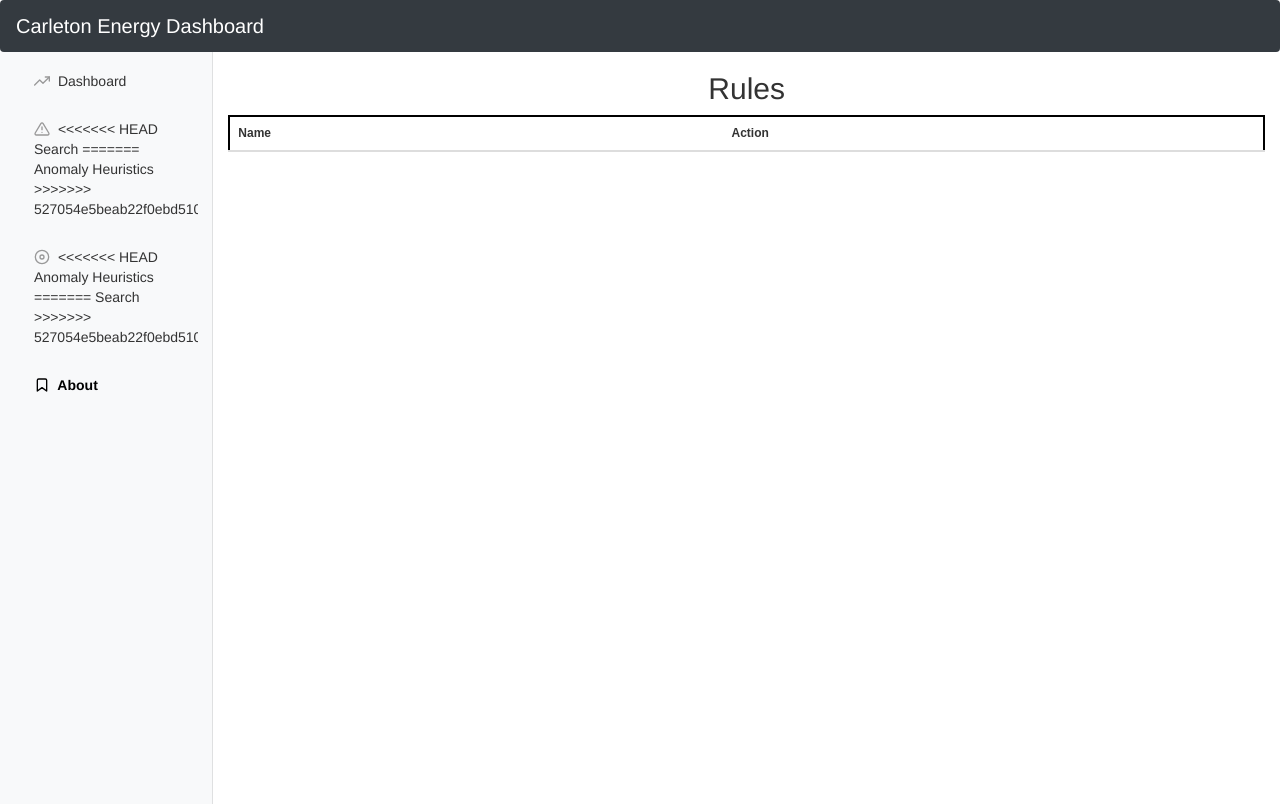
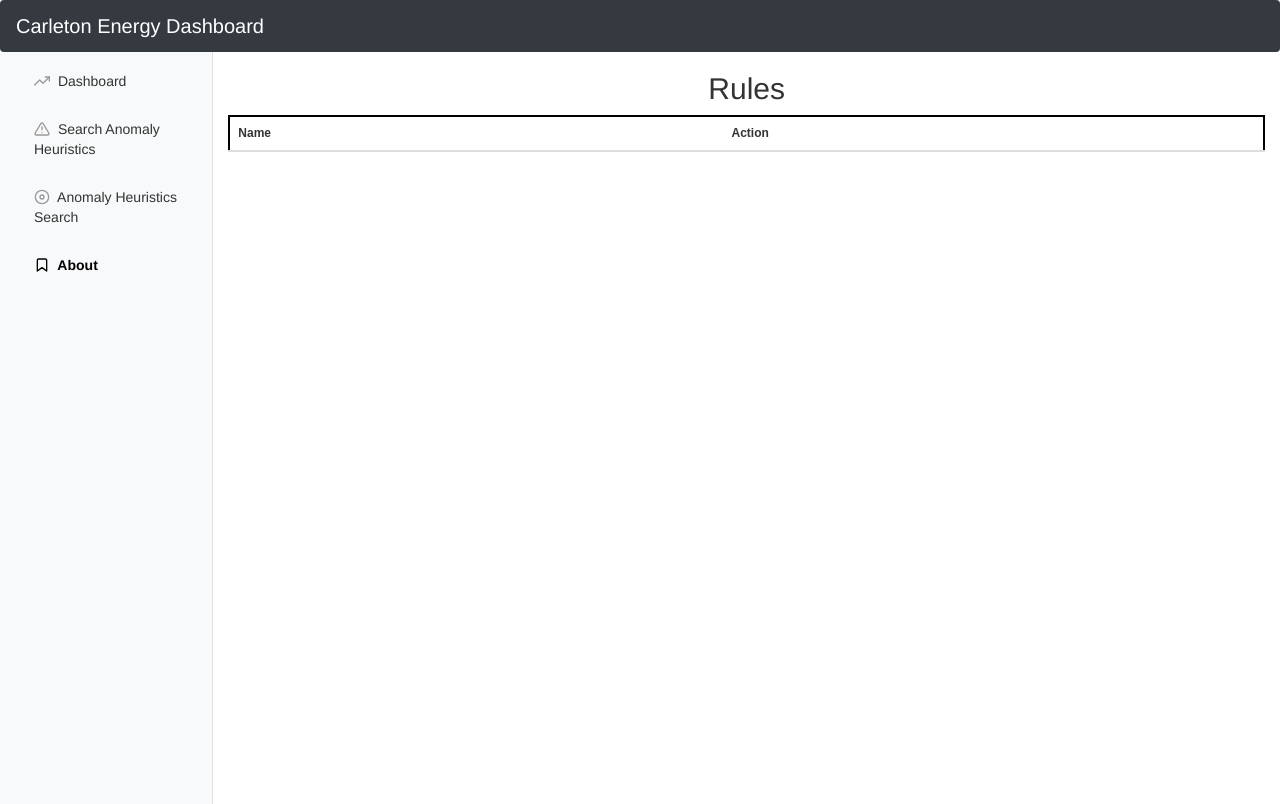
Before and after one commit to carleton-cs-energy-analytics/frontend, a Flask app: page /rules in a window 1280 px wide. Run offline with Flask 2, Linux system fonts and the light colour scheme; lists and menus that the app fills with data are empty; some libraries are stand-ins or nearby versions.

Commit message:
Update layout.html

```diff
--- a/templates/layout.html
+++ b/templates/layout.html
@@ -72,11 +72,9 @@
                                 <line x1="12" y1="9" x2="12" y2="13"></line>
                                 <line x1="12" y1="17" x2="12" y2="17"></line>
                             </svg>
-<<<<<<< HEAD
+
                             Search
-=======
                             Anomaly Heuristics
->>>>>>> 527054e5beab22f0ebd51014eefb7935edd0c8de
                         </a>
                     </li>
                     <li class="nav-item">
@@ -87,11 +85,11 @@
                                 <circle cx="12" cy="12" r="10"></circle>
                                 <circle cx="12" cy="12" r="3"></circle>
                             </svg>
-<<<<<<< HEAD
+
                             Anomaly Heuristics
-=======
+
                             Search
->>>>>>> 527054e5beab22f0ebd51014eefb7935edd0c8de
+
                         </a>
                     </li>
                     <li class="nav-item">
```
